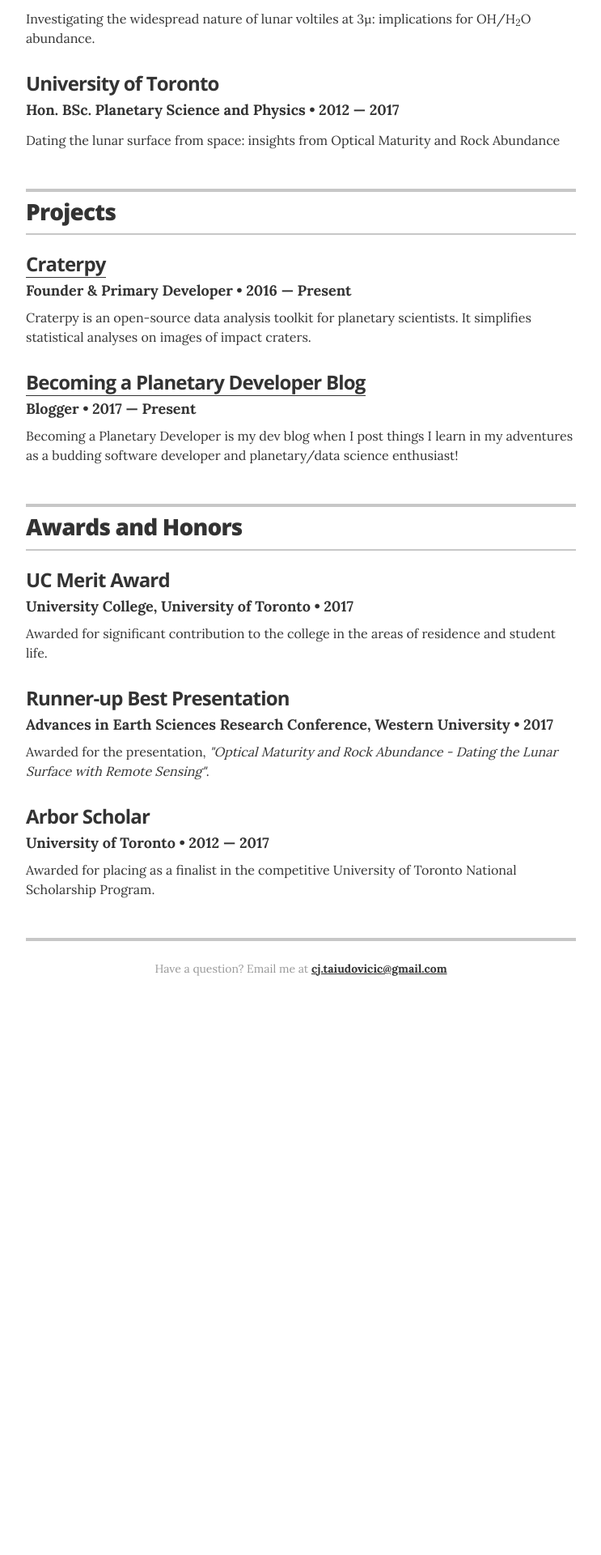
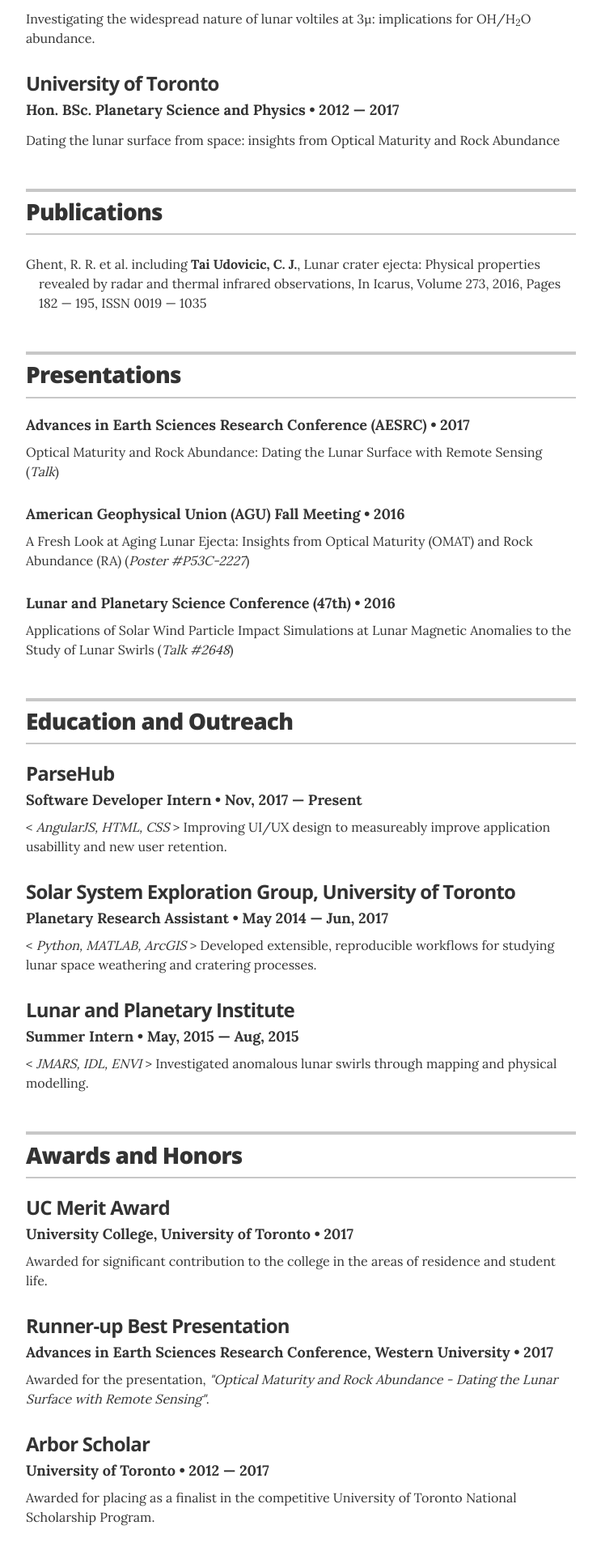
Before and after one commit to cjtu/cjtu.github.io, a Jekyll site: the page built from index.html, in a window 1280 px wide. Shown: the part 553-2473 px from the top of the page at 81% size, without its empty margins (268-1011 px from the left). Built offline with Jekyll 4.4.1, drawn with Linux system fonts in a browser that asks for light colours; before the commit the page ends 1808 px from its top, so only the background shows below that.

Commit message:
Update presentations, publications, and layout

```diff
--- a/_config.yml
+++ b/_config.yml
@@ -18,16 +18,18 @@ resume_contact_address:         ""
 resume_header_contact_info:     ""
 resume_header_intro:            "<p>I am a planetary scienist in the Astronomy and Planetary Science PhD program at Northern Arizona University. My research interests include lunar surface processes and volatiles, specifically the formation and distribution of the 3&mu; OH/H<sub>2</sub>O feature.</p>"
 
-# Decide which sections to use
-# comment out to hide
-resume_section_experience:      true
+# Comment out unused sections
+# resume_section_associations:    true
 resume_section_education:       true
-resume_section_projects:        true
-# resume_section_skills:          false
+# resume_section_experience:      true
+# resume_section_interests:       true
+# resume_section_links:           true
+resume_section_outreach:        true
+resume_section_presentations:   true
+# resume_section_projects:       true
+resume_section_publications:    true
 resume_section_recognition:     true
-# resume_section_links:           true
-# resume_section_associations:    false
-# resume_section_interests:       true
+# resume_section_skills:         true
 
 # Resume social links
 # uncomment the options you wish to display, and add your own URL
--- /dev/null
+++ b/_data/outreach.yml
@@ -0,0 +1,15 @@
+# Outreach
+- company: ParseHub
+  position: Software Developer Intern
+  duration: Nov, 2017 &mdash; Present
+  summary: <<i> AngularJS, HTML, CSS </i>>  Improving UI/UX design to measureably improve application usabillity and new user retention.
+
+- company: Solar System Exploration Group, University of Toronto
+  position: Planetary Research Assistant
+  duration:  May 2014 &mdash; Jun, 2017
+  summary: <<i> Python, MATLAB, ArcGIS </i>>  Developed extensible, reproducible workflows for studying lunar space weathering and cratering processes.
+
+- company: Lunar and Planetary Institute
+  position: Summer Intern
+  duration:   May, 2015  &mdash; Aug, 2015
+  summary: <<i> JMARS, IDL, ENVI </i>>  Investigated anomalous lunar swirls through mapping and physical modelling.
--- /dev/null
+++ b/_data/presentations.yml
@@ -0,0 +1,18 @@
+# Presentations
+- title: 'Optical Maturity and Rock Abundance: Dating the Lunar Surface with Remote Sensing'
+  type: Talk
+  conference: Advances in Earth Sciences Research Conference (AESRC)
+  date: 2017
+  abstract:
+
+- title: 'A Fresh Look at Aging Lunar Ejecta: Insights from Optical Maturity (OMAT) and Rock Abundance (RA)'
+  type: Poster
+  conference: American Geophysical Union (AGU) Fall Meeting
+  date: 2016
+  abstract: ' #P53C-2227'
+
+- title: 'Applications of Solar Wind Particle Impact Simulations at Lunar Magnetic Anomalies to the Study of Lunar Swirls'
+  type: Talk
+  conference: Lunar and Planetary Science Conference (47th)
+  date: 2016
+  abstract: ' #2648'
--- /dev/null
+++ b/_data/publications.yml
@@ -0,0 +1,8 @@
+# Publications
+- title: 'Lunar crater ejecta: Physical properties revealed by radar and thermal infrared observations'
+  authors: 'Ghent, R. R. et al. including <b>Tai Udovicic, C. J.</b>'
+  journal: Icarus
+  volume: 273
+  year: 2016
+  pages: 182 &mdash; 195
+  issn: 0019 &mdash; 1035
--- a/_layouts/resume.html
+++ b/_layouts/resume.html
@@ -76,11 +76,9 @@
           <h2>Publications</h2>
         </header>
 
-        {% for job in site.data.publications %}
-        <div class="resume-item" itemscope itemprop="worksFor" itemtype="http://schema.org/Organization">
-          <h3 class="resume-item-title" itemprop="name">{{ job.company }}</h3>
-          <h4 class="resume-item-details" itemprop="description">{{ job.position }} &bull; {{ job.duration }}</h4>
-          <p class="resume-item-copy">{{ job.summary }}</p>
+        {% for pub in site.data.publications %}
+        <div class="resume-item" itemscope itemprop="worksFor" itemtype="http://schema.org/ScholarlyArticle">
+	  <p class="resume-item-pub">{{pub.authors}}, {{pub.title}}, In {{pub.journal}}, Volume {{pub.volume}}, {{pub.year}}, Pages {{pub.pages}}, ISSN {{pub.issn}}</p>
         </div><!-- end of resume-item -->
         {% endfor %}
 
@@ -97,11 +95,10 @@
           <h2>Presentations</h2>
         </header>
 
-        {% for job in site.data.presentations %}
+        {% for presentation in site.data.presentations %}
         <div class="resume-item" itemscope itemprop="worksFor" itemtype="http://schema.org/Organization">
-          <h3 class="resume-item-title" itemprop="name">{{ job.company }}</h3>
-          <h4 class="resume-item-details" itemprop="description">{{ job.position }} &bull; {{ job.duration }}</h4>
-          <p class="resume-item-copy">{{ job.summary }}</p>
+          <h4 class="resume-item-details" itemprop="description">{{ presentation.conference }} &bull; {{ presentation.date }}</h4>
+	  <p class="resume-item-copy">{{ presentation.title }} (<i>{{ presentation.type }}{{ presentation.abstract }}</i>)</p>
         </div><!-- end of resume-item -->
         {% endfor %}
 
--- a/_sass/_resume.scss
+++ b/_sass/_resume.scss
@@ -157,6 +157,7 @@
   .resume-item-title,
   .resume-item-details,
   .resume-item-copy,
+  .resume-item-pub,
   .resume-item-list {
     a {
       color: #333;
@@ -171,6 +172,7 @@
   }
 
   .resume-item-copy { margin: .75rem 0 0; }
+  .resume-item-pub { margin: 1rem; text-indent: -1rem; }
 }
 
 // footer styles
```
Also changed, not shown: 2 other files.
